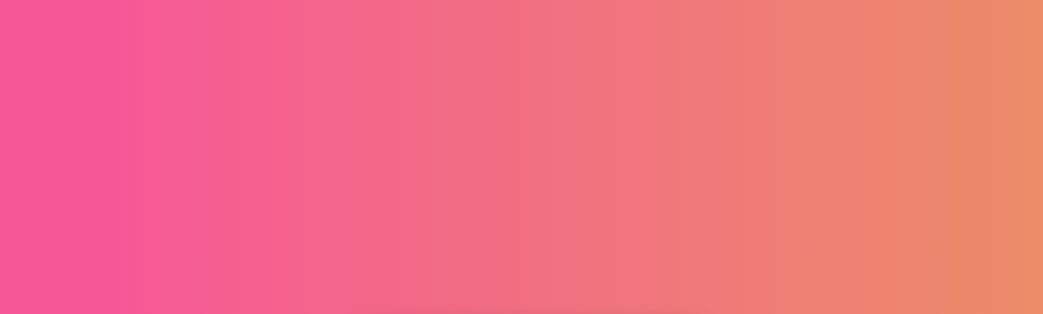
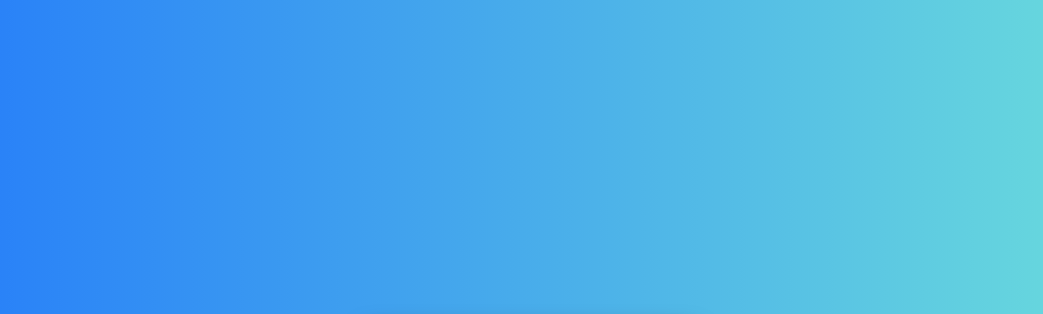
Before and after one commit to krish-7104/qrcode-generator, a plain HTML site: page index.html in a window 1280 px wide. Shown: the top 314 px of the page, without its empty margins (117-1160 px from the left). Drawn offline with nearby package versions, Linux system fonts and the light colour scheme.

Commit message:
Changed Background Color

```diff
--- a/index.css
+++ b/index.css
@@ -7,7 +7,11 @@
 }
 .main {
   min-height: 100vh;
-  background-image: linear-gradient(90deg, #f65797 16%, #ec8c69 90%);
+  background: linear-gradient(
+    90deg,
+    hsla(216, 96%, 56%, 1) 0%,
+    hsla(178, 64%, 65%, 1) 100%
+  );
   display: flex;
   flex-direction: column;
   justify-content: center;
```
